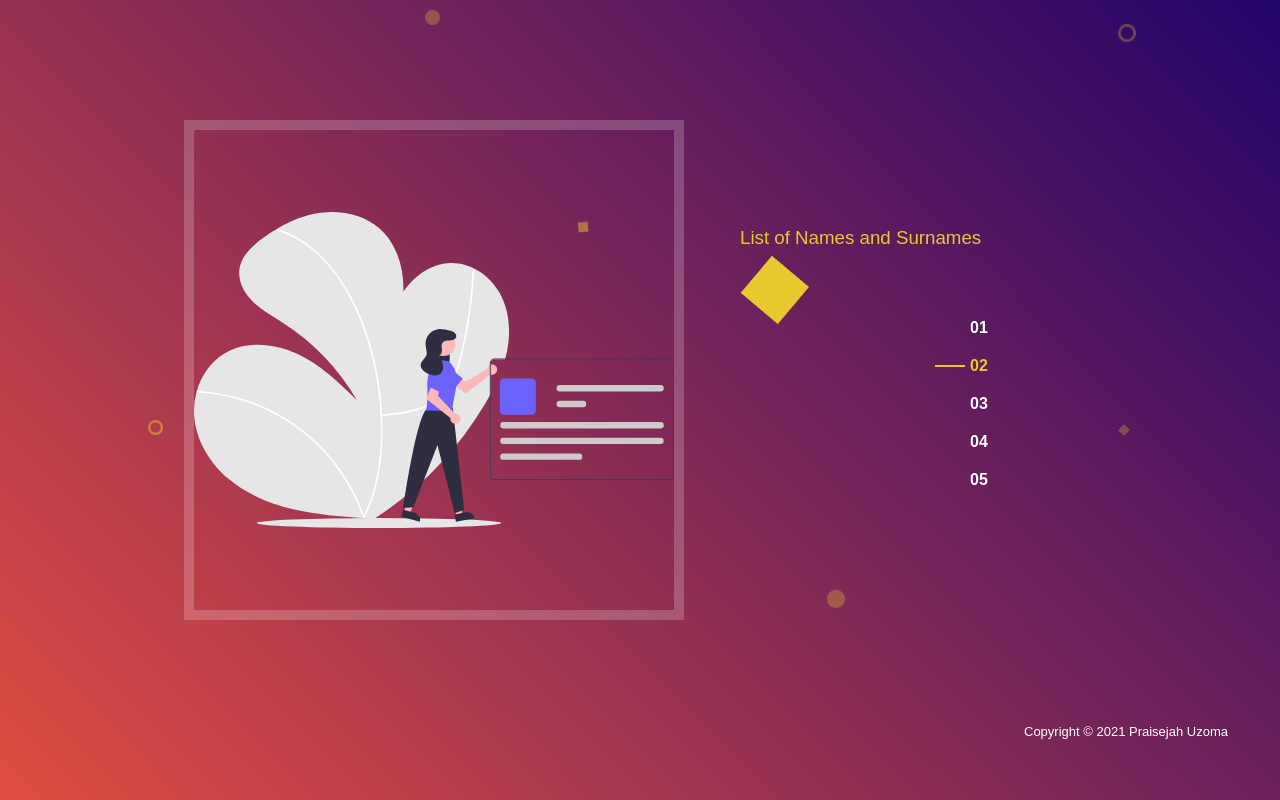
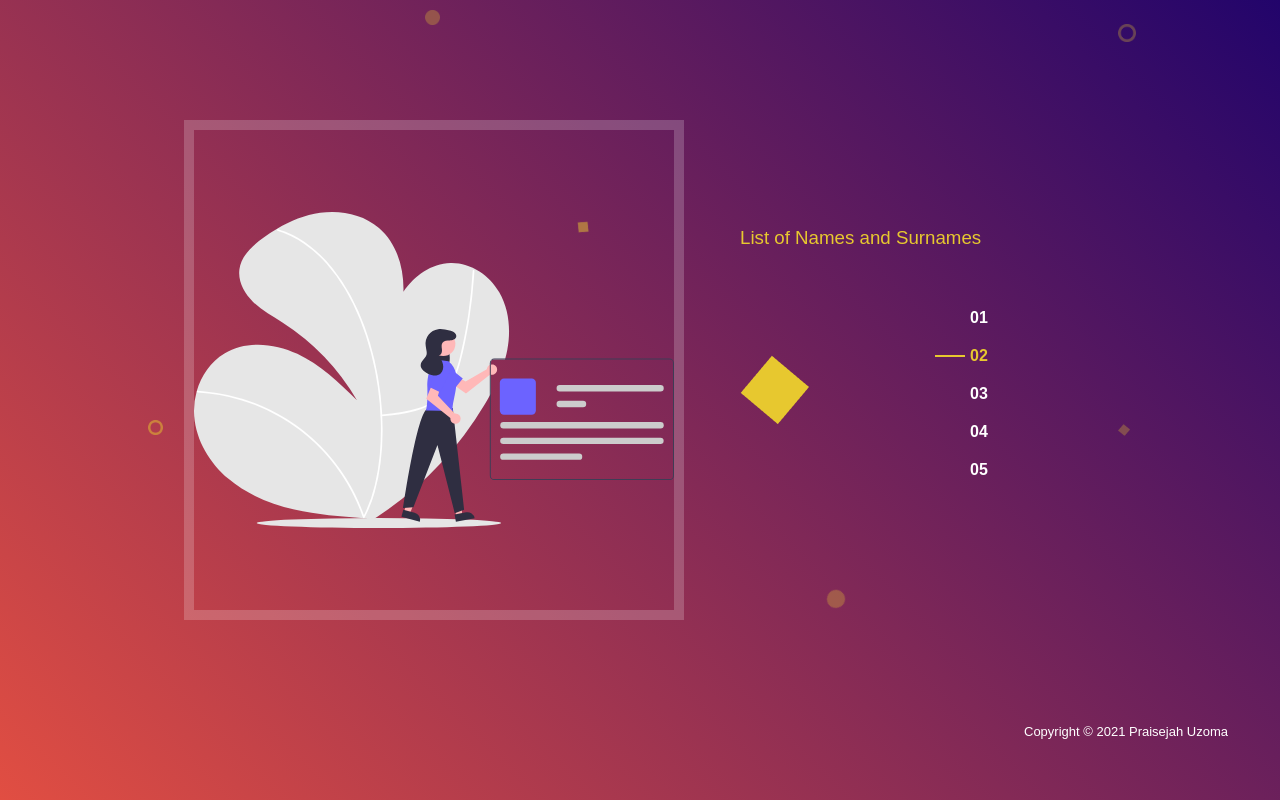
Before and after one commit to praisejahuzoma/JavascriptList, a plain HTML site: page index.html in a window 1280 px wide. Drawn offline with Linux system fonts and the light colour scheme.

Commit message:
changed list position

```diff
--- a/index.html
+++ b/index.html
@@ -26,9 +26,9 @@
            <div class="col">
              <div class="list-box">
                 <h3>List of Names and Surnames</h3>
-                <img src="image/Rectangle .png" id="text">
+                <img src="image/Rectangle .png" id="text" style="margin-top: 100px;">
 
-                <ul>
+                <ul style="margin-top: -120px;">
                     <li class="btn">01</li>
                     <li class="btn active">02</li>
                     <li class="btn">03</li>
@@ -49,7 +49,7 @@
         var text = document.getElementById("text");
 
         var texts = new Array(
-            "<p>jnjb n hjn hjbj</p>",
+            "image/circle.png",
             "image/circle2.png",
             "image/circle2.png",
             "image/circle.png",
```
Also changed, not shown: script/script.js (deleted).
